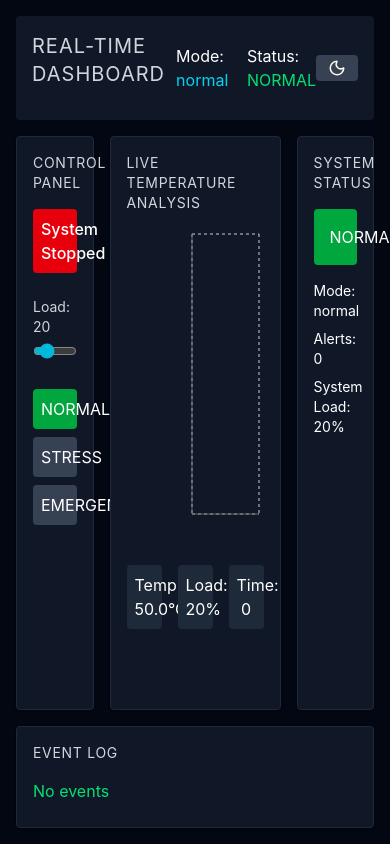
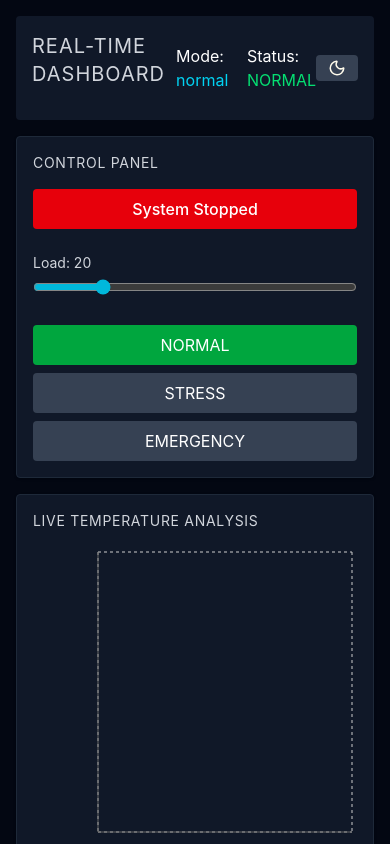
Before and after one commit to johnnyflores/real-time-control-panel-app, a React (Vite) app: page / in a window 390 px wide. Shown: the top 844 px of the page. Built offline with nearby package versions, Linux system fonts and the light colour scheme.

Commit message:
Fixed to mobile devices

```diff
--- a/src/components/layout/ChartPanel.tsx
+++ b/src/components/layout/ChartPanel.tsx
@@ -17,7 +17,7 @@ type Props = {
 
 const ChartPanel = ({ state }: Props) => {
   return (
-    <Card className="col-span-6">
+    <Card className="md:col-span-6 col-span-12">
       <Title>Live Temperature Analysis</Title>
       <div className="h-80">
         <ResponsiveContainer width="100%" height="100%">
--- a/src/components/layout/ControlPanel.tsx
+++ b/src/components/layout/ControlPanel.tsx
@@ -11,7 +11,7 @@ type Props = {
 
 const ControlPanel = ({ sim }: Props) => {
   return (
-    <Card className="col-span-3">
+    <Card className="md:col-span-3 col-span-12">
       <Title>Control Panel</Title>
       <Button
         fullWidth
--- a/src/components/layout/StatusPanel.tsx
+++ b/src/components/layout/StatusPanel.tsx
@@ -9,7 +9,7 @@ type Props = {
 const StatusPanel = ({ sim }: Props) => {
   const { state } = sim;
   return (
-    <Card className="col-span-3">
+    <Card className="md:col-span-3 col-span-12">
       <Title>System Status</Title>
       <div
         className={`p-4 rounded text-center ${
```
